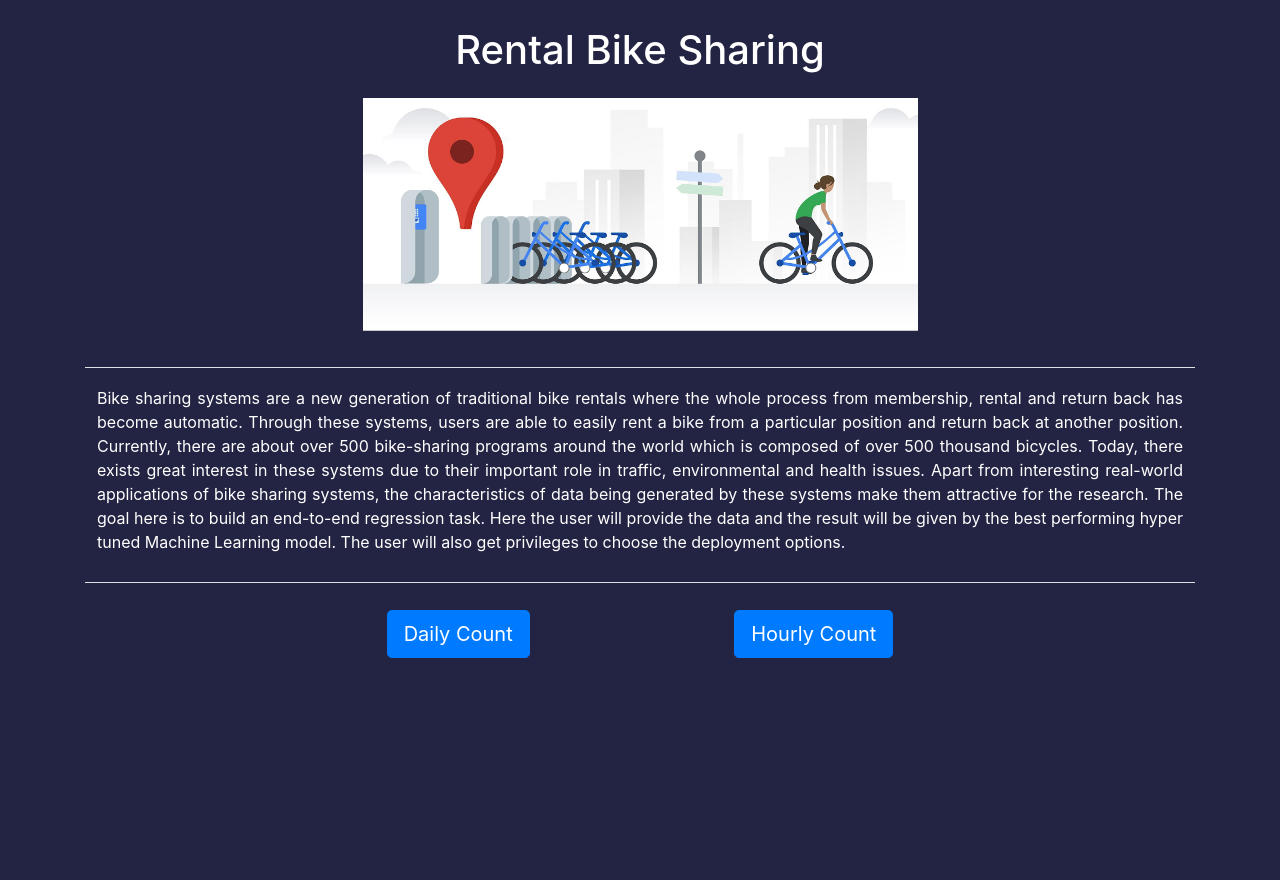
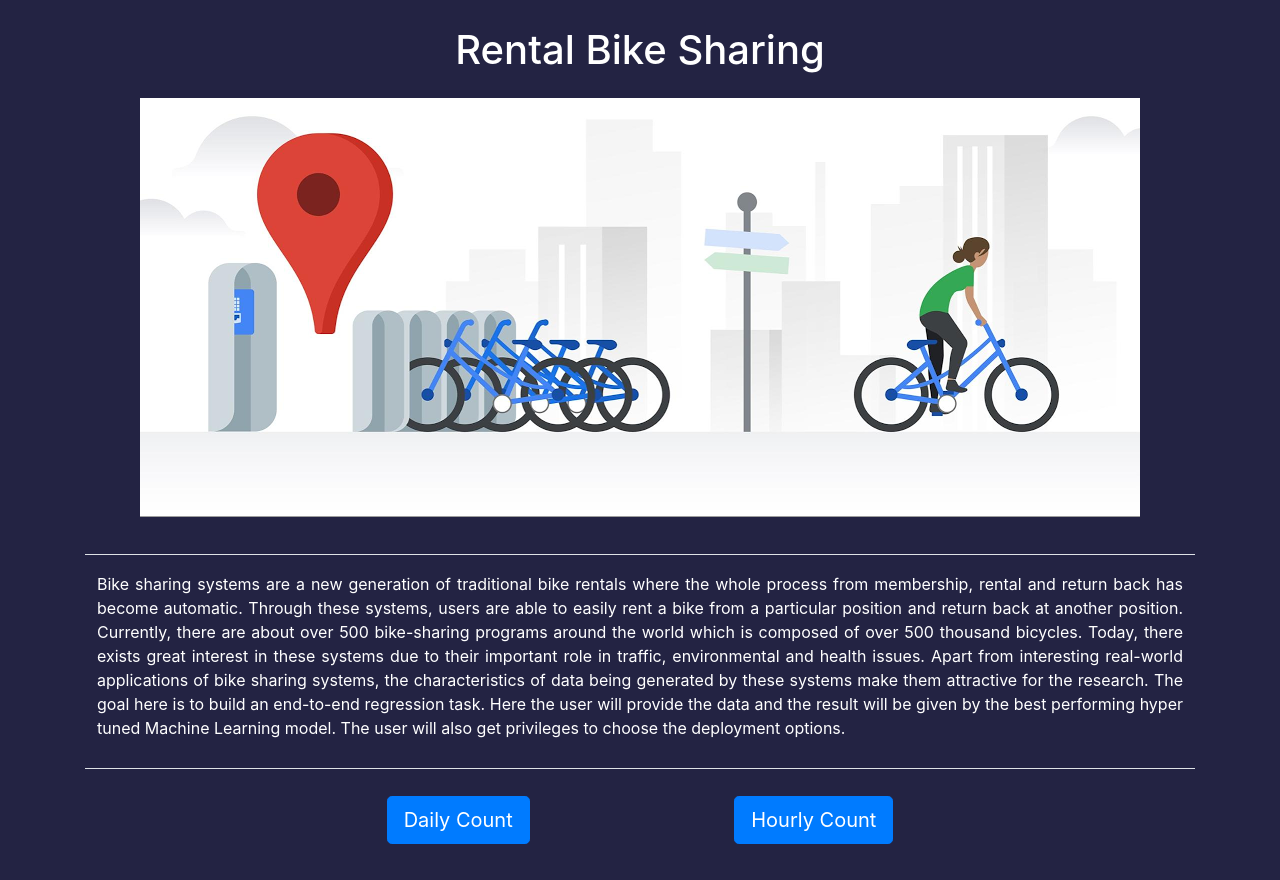
Before and after one commit to datascientist2021/Bike-Sharing, a Flask app: page / in a window 1280 px wide. Shown: the part 56-936 px from the top of the page. Before the commit the page ends 714 px from the top, so only its background shows below. Run offline with Flask 2, Linux system fonts and the light colour scheme; some libraries are stand-ins or nearby versions.

Commit message:
minor change

```diff
--- a/templates/home.html
+++ b/templates/home.html
@@ -8,9 +8,10 @@
 
 <div class="container">
     <table class="table">
+        <!-- width:50%; height: 50% -->
 
         <tbody>
-            <center> <img src="{{ url_for('static', filename='bike.jpg') }}", style="margin-top: 1.5%; margin-bottom: -3.0%; width:50%; height: 50%"></center>
+            <center> <img src="{{ url_for('static', filename='bike.jpg') }}", class="img-fluid", style="margin-top: 1.5%; margin-bottom: -3.0%; "></center>
             <tr>
                 <!--  height="250" -->
                 <!-- <td><img src="{{ url_for('static', filename='bike.jpg') }}", width="455px" height="250px"></td> -->
```
